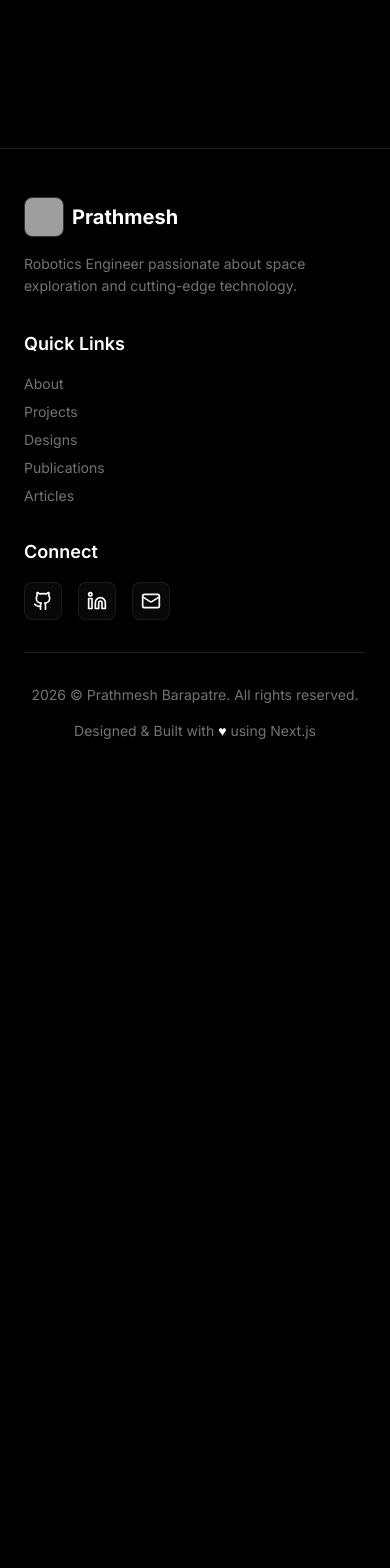
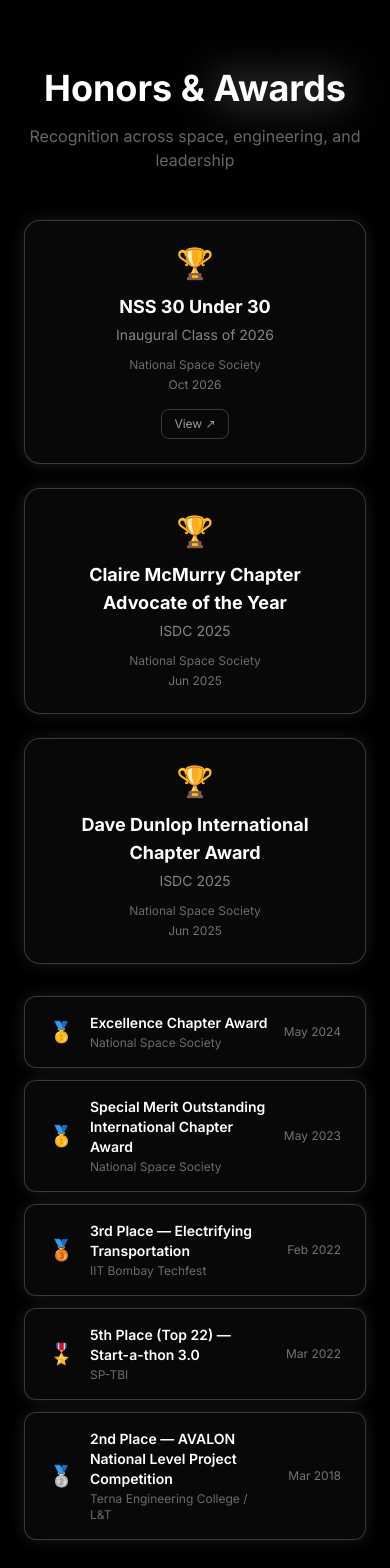
Before and after one commit to prathameshbarapatre5/Portfolio, a Next.js app: page /about in a window 390 px wide. Shown: the part 5360-6928 px from the top of the page. Before the commit the page ends 6149 px from the top, so only its background shows below. Built offline with nearby package versions, Linux system fonts and the light colour scheme; grey boxes are pictures that could not be loaded.

Commit message:
Update - About Page
Updated with Awards and Recognitions

```diff
--- a/app/about/page.tsx
+++ b/app/about/page.tsx
@@ -263,6 +263,99 @@ const About = () => {
                         ))}
                     </div>
                 </motion.div>
+
+                {/* Honors & Awards */}
+                <motion.div
+                    initial={{ opacity: 0 }}
+                    whileInView={{ opacity: 1 }}
+                    viewport={{ once: true }}
+                    className='mt-32'
+                >
+                    <h2 className='text-4xl font-bold text-center mb-4 text-white'>
+                        Honors & <span className='drop-shadow-[0_0_20px_rgba(255,255,255,0.5)]'>Awards</span>
+                    </h2>
+                    <p className='text-center text-white/40 mb-12'>Recognition across space, engineering, and leadership</p>
+
+                    {/* Featured */}
+                    <div className='grid grid-cols-1 md:grid-cols-3 gap-6 mb-8'>
+                        {[
+                            {
+                                title: "NSS 30 Under 30",
+                                subtitle: "Inaugural Class of 2026",
+                                issuer: "National Space Society",
+                                date: "Oct 2026",
+                                link: "https://nss.org/meet-the-inaugural-nss-30-under-30-class-of-2026/"
+                            },
+                            {
+                                title: "Claire McMurry Chapter Advocate of the Year",
+                                subtitle: "ISDC 2025",
+                                issuer: "National Space Society",
+                                date: "Jun 2025",
+                                link: null
+                            },
+                            {
+                                title: "Dave Dunlop International Chapter Award",
+                                subtitle: "ISDC 2025",
+                                issuer: "National Space Society",
+                                date: "Jun 2025",
+                                link: null
+                            }
+                        ].map((award, i) => (
+                            <motion.div
+                                key={i}
+                                initial={{ opacity: 0, y: 20 }}
+                                whileInView={{ opacity: 1, y: 0 }}
+                                transition={{ delay: i * 0.1 }}
+                                viewport={{ once: true }}
+                                className='glass p-6 rounded-2xl neon-border hover:shadow-[0_0_40px_rgba(255,255,255,0.2)] transition-all text-center'
+                            >
+                                <div className='text-3xl mb-3'>🏆</div>
+                                <h3 className='text-lg font-bold text-white mb-1'>{award.title}</h3>
+                                <div className='text-sm text-white/50 mb-3'>{award.subtitle}</div>
+                                <div className='text-xs text-white/40 mb-1'>{award.issuer}</div>
+                                <div className='text-xs text-secondary'>{award.date}</div>
+                                {award.link && (
+                                    <a
+                                        href={award.link}
+                                        target='_blank'
+                                        rel='noopener noreferrer'
+                                        className='mt-4 inline-flex items-center gap-1 text-xs text-white/60 hover:text-white border border-white/20 hover:border-white/40 px-3 py-1.5 rounded-lg transition-all'
+                                    >
+                                        View ↗
+                                    </a>
+                                )}
+                            </motion.div>
+                        ))}
+                    </div>
+
+                    {/* Competition & Academic */}
+                    <div className='space-y-3 max-w-4xl mx-auto'>
+                        {[
+                            { title: "Excellence Chapter Award", issuer: "National Space Society", date: "May 2024", badge: "🥇" },
+                            { title: "Special Merit Outstanding International Chapter Award", issuer: "National Space Society", date: "May 2023", badge: "🥇" },
+                            { title: "3rd Place — Electrifying Transportation", issuer: "IIT Bombay Techfest", date: "Feb 2022", badge: "🥉" },
+                            { title: "5th Place (Top 22) — Start-a-thon 3.0", issuer: "SP-TBI", date: "Mar 2022", badge: "🎖️" },
+                            { title: "2nd Place — AVALON National Level Project Competition", issuer: "Terna Engineering College / L&T", date: "Mar 2018", badge: "🥈" }
+                        ].map((award, i) => (
+                            <motion.div
+                                key={i}
+                                initial={{ opacity: 0, x: -20 }}
+                                whileInView={{ opacity: 1, x: 0 }}
+                                transition={{ delay: i * 0.05 }}
+                                viewport={{ once: true }}
+                                className='glass px-6 py-4 rounded-xl neon-border hover:shadow-[0_0_20px_rgba(255,255,255,0.15)] transition-all flex items-center gap-4'
+                            >
+                                <span className='text-xl flex-shrink-0'>{award.badge}</span>
+                                <div className='flex-1 min-w-0'>
+                                    <div className='text-white font-semibold text-sm'>{award.title}</div>
+                                    <div className='text-white/40 text-xs mt-0.5'>{award.issuer}</div>
+                                </div>
+                                <div className='text-xs text-secondary flex-shrink-0'>{award.date}</div>
+                            </motion.div>
+                        ))}
+                    </div>
+                </motion.div>
+
             </div>
         </main>
     )
```
